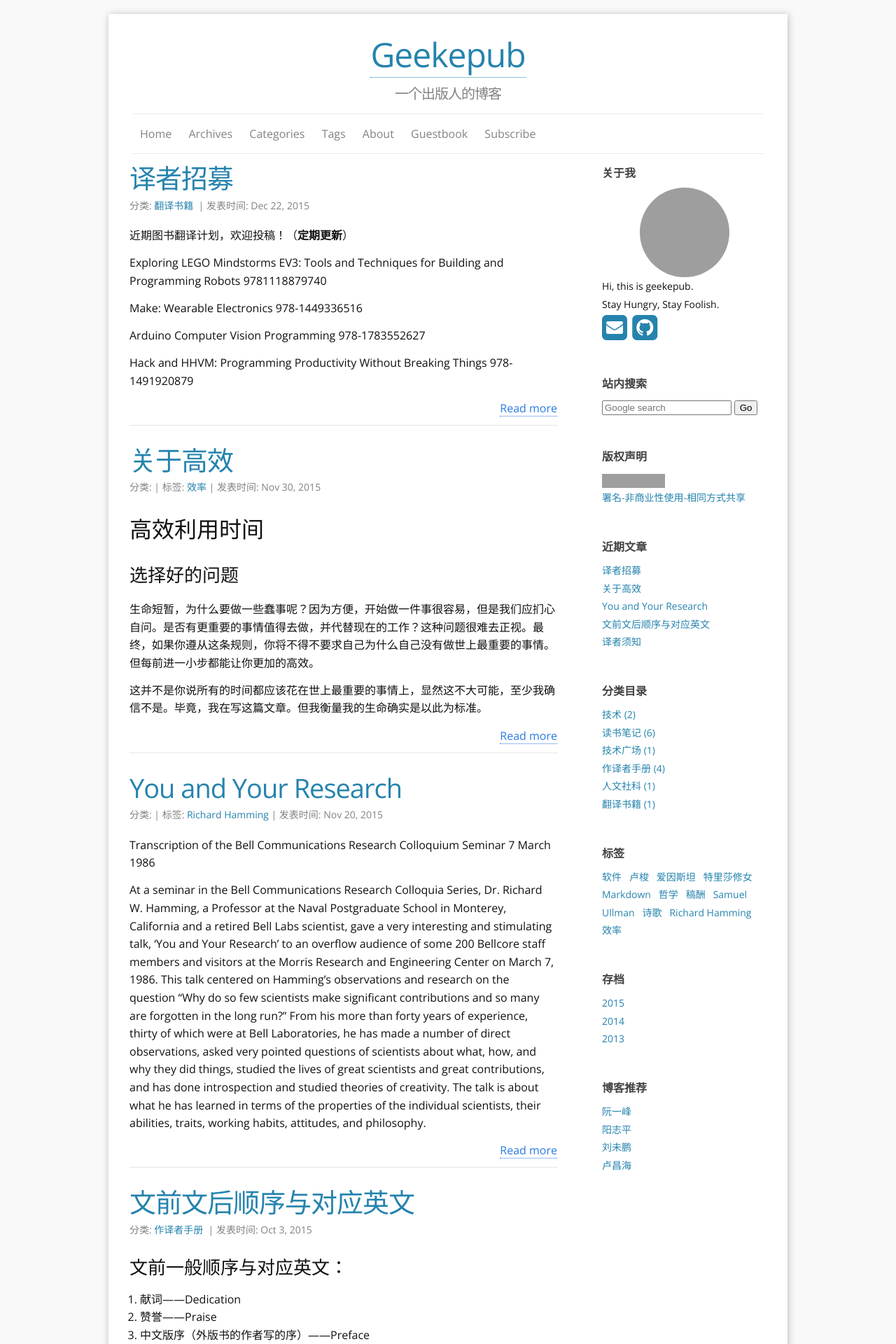
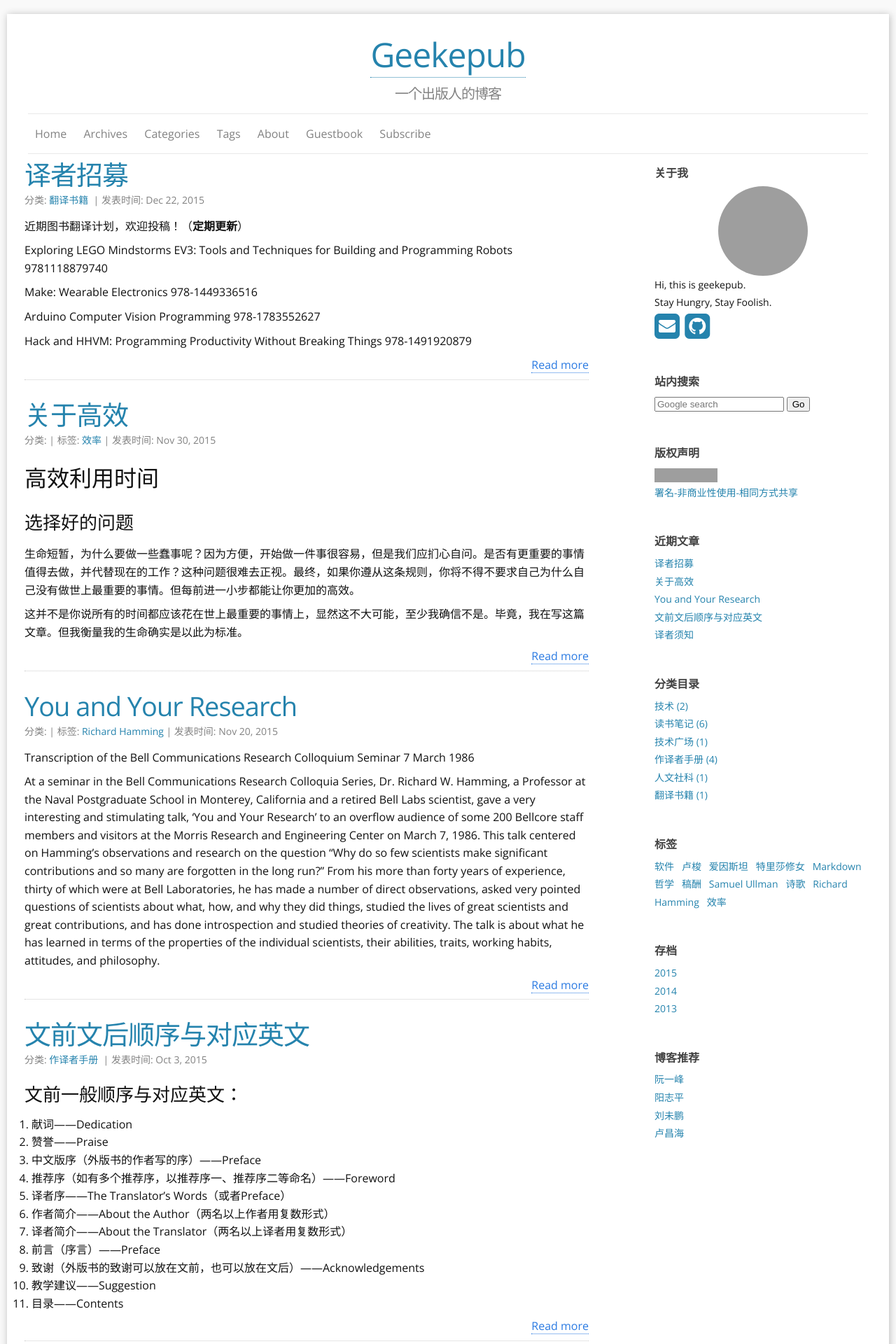
Before and after one commit to geekepub/geekepub.github.io, a Jekyll site: the page built from index.html, in a window 1280 px wide. Shown: the top 1920 px of the page at 70% size. Built offline with Jekyll 4.4.1, drawn with Linux system fonts in a browser that asks for light colours; nearby versions of some CDN libraries; the list of posts is cut into pages by our own code; grey boxes are pictures that could not be loaded.

Commit message:
Update main.scss

```diff
--- a/css/main.scss
+++ b/css/main.scss
@@ -2,8 +2,6 @@
 # Only the main Sass file needs front matter (the dashes are enough)
 ---
 @charset "utf-8";
-
-
 
 // Our variables
 $base-font-family: 'Open Sans', Helvetica, Arial, sans-serif !important;
@@ -11,7 +9,7 @@ $base-font-size:   16px;
 $small-font-size:  $base-font-size * 0.875;
 $base-line-height: 1.6em;
 
-$spacing-unit:     15px;
+$spacing-unit:     10px;
 
 $text-color:       #111;
 $background-color: #f9f9f9;
@@ -28,12 +26,11 @@ $code-font-color:  #eee;
 
 
 // Width of the content area
-$content-width:    960px;
-$page-width:       1000px;
+$content-width:    100%;
+$page-width:       100%;
 
 $on-palm:          600px;
 $on-laptop:        800px;
-
 
 
 // Using media queries with like this:
@@ -50,7 +47,6 @@ $on-laptop:        800px;
 }
 
 
-
 // Import partials from `sass_dir` (defaults to `_sass`)
 @import
         "base",
```
